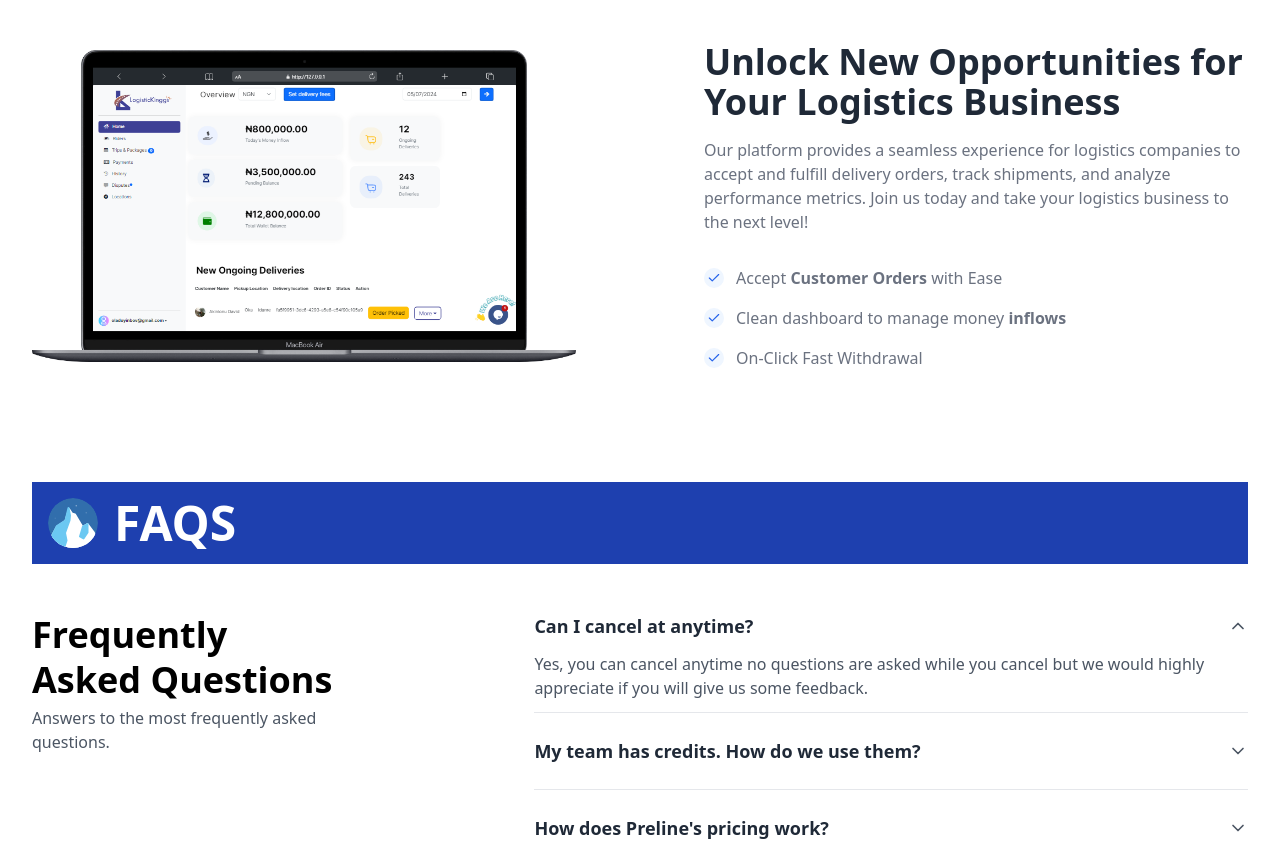
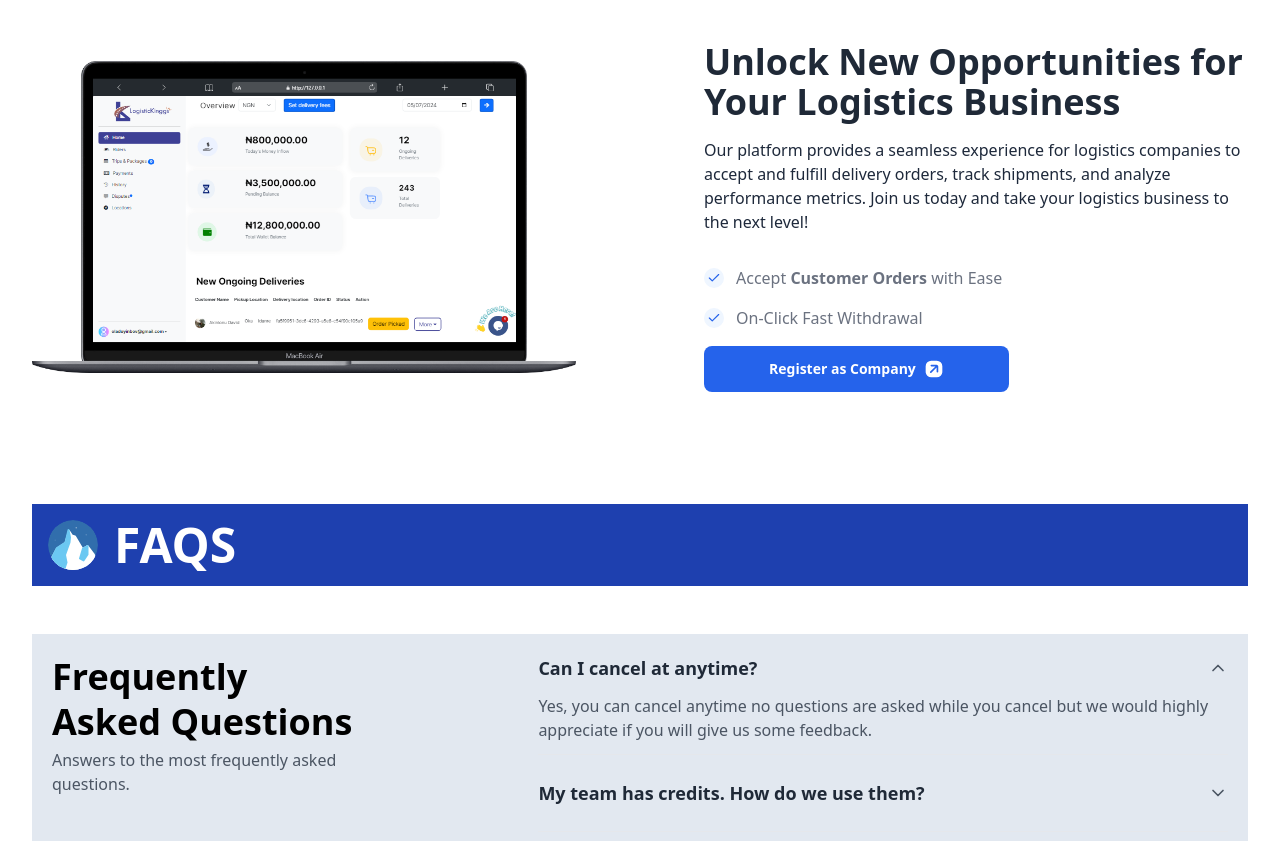
Before and after one commit to oladoyinbov/logistics-frontend, a website: page index.html in a window 1280 px wide. Shown: the part 1660-2501 px from the top of the page. Drawn offline with nearby package versions, Linux system fonts and the light colour scheme.

Commit message:
:memo: wip

```diff
--- a/index.html
+++ b/index.html
@@ -139,7 +139,7 @@
                 <!-- End Col -->
 
                 <div class="relative ms-4">
-                    <img class="w-full h-[90vh] rounded-md" src="./assets/images/back-comp.jpg" alt="Logistickinggs">
+                    <img class="w-full lg:h-[90vh] rounded-md" src="./assets/images/back-comp.jpg" alt="Logistickinggs">
                     <div
                         class="absolute inset-0 -z-[1] bg-gradient-to-tr from-gray-200 via-white/0 to-white/0 size-full rounded-md mt-4 -mb-4 me-4 -ms-4 lg:mt-6 lg:-mb-6 lg:me-6 lg:-ms-6 dark:from-neutral-800 dark:via-neutral-900/0 dark:to-neutral-900/0">
                     </div>
@@ -241,7 +241,7 @@
             <h2 class="font-bold text-3xl lg:text-4xl text-gray-800 dark:text-neutral-200">
                 Unlock New Opportunities for Your Logistics Business
             </h2>
-            <p class="text-gray-500 dark:text-neutral-500">
+            <p class="text-slate-800 dark:text-neutral-500">
                 Our platform provides a seamless experience for logistics companies to accept and fulfill delivery orders, track shipments,
                 and analyze performance metrics. Join us today and take your logistics business to the next level!
             </p>
@@ -261,24 +261,24 @@
             </li>
 
             <li class="flex space-x-3">
-              <span class="mt-0.5 size-5 flex justify-center items-center rounded-full bg-blue-50 text-blue-600 dark:bg-blue-800/30 dark:text-blue-500">
-                <svg class="flex-shrink-0 size-3.5" xmlns="http://www.w3.org/2000/svg" width="24" height="24" viewBox="0 0 24 24" fill="none" stroke="currentColor" stroke-width="2" stroke-linecap="round" stroke-linejoin="round"><polyline points="20 6 9 17 4 12"/></svg>
-              </span>
+                <span class="mt-0.5 size-5 flex justify-center items-center rounded-full bg-blue-50 text-blue-600 dark:bg-blue-800/30 dark:text-blue-500">
+                  <svg class="flex-shrink-0 size-3.5" xmlns="http://www.w3.org/2000/svg" width="24" height="24" viewBox="0 0 24 24" fill="none" stroke="currentColor" stroke-width="2" stroke-linecap="round" stroke-linejoin="round"><polyline points="20 6 9 17 4 12"/></svg>
+                </span>
 
-              <span class="text-sm sm:text-base text-gray-500 dark:text-neutral-500">
-                Clean dashboard to manage money <span class="font-bold">inflows</span>
-              </span>
+                <span class="text-sm sm:text-base text-gray-500 dark:text-neutral-500">
+                    On-Click Fast Withdrawal
+                </span>
             </li>
 
-            <li class="flex space-x-3">
-              <span class="mt-0.5 size-5 flex justify-center items-center rounded-full bg-blue-50 text-blue-600 dark:bg-blue-800/30 dark:text-blue-500">
-                <svg class="flex-shrink-0 size-3.5" xmlns="http://www.w3.org/2000/svg" width="24" height="24" viewBox="0 0 24 24" fill="none" stroke="currentColor" stroke-width="2" stroke-linecap="round" stroke-linejoin="round"><polyline points="20 6 9 17 4 12"/></svg>
-              </span>
+            <li class="flex content-between space-x-3">
+                <a class="py-3 px-16 flex content-between gap-x-2 text-sm font-semibold rounded-lg border border-transparent bg-blue-600 text-white hover:bg-blue-700 disabled:opacity-50 disabled:pointer-events-none" href="#">
+                    Register as Company
+                    <svg xmlns="http://www.w3.org/2000/svg" width="20" height="20" viewBox="0 0 24 24" fill="#5557cf">
+                        <path fill="currentColor" d="M15.25 2h-6.5A6.76 6.76 0 0 0 2 8.75v6.5A6.76 6.76 0 0 0 8.75 22h6.5A6.76 6.76 0 0 0 22 15.25v-6.5A6.76 6.76 0 0 0 15.25 2m1.86 13.16a1 1 0 1 1-2 0V10.3l-6.22 6.22a1 1 0 0 1-1.41 0a1 1 0 0 1 0-1.41l6.2-6.2H8.84a1 1 0 0 1 0-2h6.24a2 2 0 0 1 1.28.46a1 1 0 0 1 .29.29a2 2 0 0 1 .46 1.28z"/>
+                    </svg>
+                </a>
+            </li>
 
-              <span class="text-sm sm:text-base text-gray-500 dark:text-neutral-500">
-                  On-Click Fast Withdrawal
-              </span>
-            </li>
           </ul>
           <!-- End List -->
         </div>
@@ -317,7 +317,7 @@
     </h2>
 
     <!-- Grid -->
-    <div class="grid md:grid-cols-5 gap-10">
+    <div class="grid md:grid-cols-5 gap-10 bg-slate-200 p-5">
       <div class="md:col-span-2">
         <div class="max-w-xs">
           <h2 class="text-2xl font-bold md:text-4xl md:leading-tight dark:text-white">Frequently<br>Asked Questions</h2>
```
Also changed, not shown: assets/css/styles.css.
